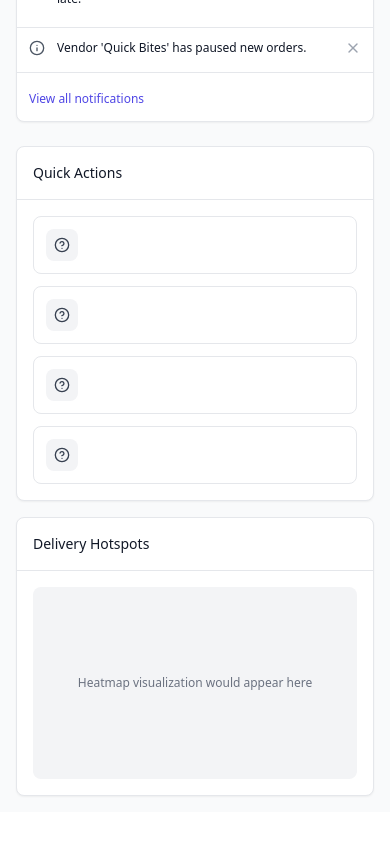
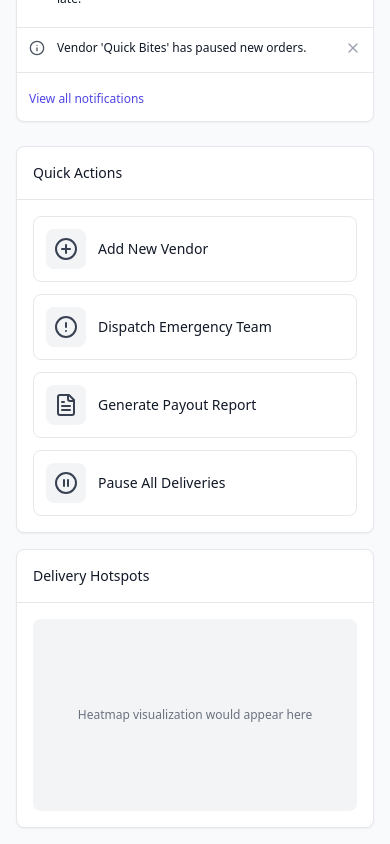
Before and after one commit to sreedhar-98/delivery-management-system, a React (Vite) app: page / in a window 390 px wide. Shown: the part 1006-1850 px from the top of the page. Before the commit the page ends 1818 px from the top, so only its background shows below. Built offline with nearby package versions, Linux system fonts and the light colour scheme; data requests are answered from the project's data file.

Commit message:
updated_code

```diff
--- a/src/components/DeliveryPayouts.jsx
+++ b/src/components/DeliveryPayouts.jsx
@@ -133,7 +133,8 @@ const DeliveryPayouts = () => {
                 <tr key={index} className="hover:bg-gray-50">
                   <td className="px-6 py-4 whitespace-nowrap text-sm font-medium text-gray-900">{payout.driver}</td>
                   <td className="px-6 py-4 whitespace-nowrap text-sm text-gray-900">{payout.deliveries}</td>
-                  <td className="px-6 py-4 whitespace-nowrap text-sm font-medium text-gray-900">${payout.amount.toFixed(2)}</td>
+                  {/* <td className="px-6 py-4 whitespace-nowrap text-sm font-medium text-gray-900">${payout.amount.toFixed(2)}</td> */}
+                  <td className="px-6 py-4 whitespace-nowrap text-sm font-medium text-gray-900">${Number(payout.amount ?? 0).toFixed(2)}</td>
                   <td className="px-6 py-4 whitespace-nowrap text-sm text-gray-900">{payout.period}</td>
                   <td className="px-6 py-4 whitespace-nowrap text-sm text-gray-900">{payout.paymentDate}</td>
                   <td className="px-6 py-4 whitespace-nowrap">
@@ -157,7 +158,7 @@ const DeliveryPayouts = () => {
                     <div className="flex justify-between items-start mb-3">
                         <div>
                             <p className="font-medium text-gray-900">{payout.driver}</p>
-                            <p className="text-sm text-gray-700 font-semibold">${payout.amount.toFixed(2)}</p>
+                            <p className="text-sm text-gray-700 font-semibold">${Number(payout.amount ?? 0).toFixed(2)}</p>
                         </div>
                         <span className={getStatusBadge(payout.status)}>{payout.status}</span>
                     </div>
--- a/src/components/DeliveryShifts.jsx
+++ b/src/components/DeliveryShifts.jsx
@@ -196,7 +196,7 @@ const DeliveryShifts = () => {
           Weekly Schedule
         </h3>
         <div className="space-y-2 mb-4">
-          {weeklySchedule.map((item) => (
+          {Array.isArray(weeklySchedule) && weeklySchedule.map((item) => (
             <div key={item.day} className={`p-3 rounded-md border-l-4 ${item.color} bg-gray-50`}>
               <p className="font-medium text-sm text-gray-800">{item.day}</p>
               <p className="text-xs text-gray-600">{item.shifts}</p>
--- a/src/components/QuickActions.jsx
+++ b/src/components/QuickActions.jsx
@@ -1,7 +1,6 @@
-// File: QuickActions.jsx
 import React, { useEffect } from 'react';
 import { useDispatch, useSelector } from 'react-redux';
-import { Scale, UserX, Megaphone, Shield, HelpCircle } from 'lucide-react';
+import { HelpCircle, PlusCircle, AlertCircle, FileText, PauseCircle } from 'lucide-react';
 import {
   fetchQuickActions,
   selectQuickActions,
@@ -12,10 +11,10 @@ import LoadingSpinner from './common/LoadingSpinner';
 import ErrorMessage from './common/ErrorMessage';
 
 const iconMap = {
-  Scale,
-  UserX,
-  Megaphone,
-  Shield,
+  "Add New Vendor": PlusCircle,
+  "Dispatch Emergency Team": AlertCircle,
+  "Generate Payout Report": FileText,
+  "Pause All Deliveries": PauseCircle,
 };
 
 const QuickActions = () => {
@@ -28,27 +27,9 @@ const QuickActions = () => {
     dispatch(fetchQuickActions());
   }, [dispatch]);
 
-  const getIconStyle = (icon) => {
-    switch (icon) {
-      case 'Scale':
-        return { bg: 'bg-yellow-100', text: 'text-yellow-700' };
-      case 'UserX':
-        return { bg: 'bg-red-100', text: 'text-red-700' };
-      case 'Megaphone':
-        return { bg: 'bg-blue-100', text: 'text-blue-700' };
-      case 'Shield':
-        return { bg: 'bg-green-100', text: 'text-green-700' };
-      default:
-        return { bg: 'bg-gray-100', text: 'text-gray-700' };
-    }
-  };
-
   if (loading) {
     return (
-      <div
-        className="bg-white rounded-lg shadow-sm border border-gray-200 flex items-center justify-center"
-        style={{ minHeight: '200px' }}
-      >
+      <div className="bg-white rounded-lg shadow-sm border border-gray-200 flex items-center justify-center" style={{ minHeight: '200px' }}>
         <LoadingSpinner />
       </div>
     );
@@ -56,10 +37,7 @@ const QuickActions = () => {
 
   if (error) {
     return (
-      <div
-        className="bg-white rounded-lg shadow-sm border border-gray-200 flex items-center justify-center"
-        style={{ minHeight: '200px' }}
-      >
+      <div className="bg-white rounded-lg shadow-sm border border-gray-200 flex items-center justify-center" style={{ minHeight: '200px' }}>
         <ErrorMessage error={error} />
       </div>
     );
@@ -75,36 +53,21 @@ const QuickActions = () => {
 
       <div className="p-4 lg:p-5">
         <div className="grid grid-cols-1 sm:grid-cols-2 gap-3 lg:gap-4">
-          {actions.map((action) => {
-            const Icon = iconMap[action.icon] || HelpCircle;
-
-            // Optional dev warning if icon not found
-            if (!iconMap[action.icon]) {
-              console.warn(
-                `⚠️ Unknown icon "${action.icon}" received from API. Using fallback.`
-              );
-            }
-
-            const { bg, text } = getIconStyle(action.icon);
+          {actions.map((action, index) => {
+            const Icon = iconMap[action.label] || HelpCircle;
 
             return (
               <button
-                key={action.id}
+                key={index}
+                onClick={() => window.location.href = action.action}
                 className="flex items-center p-3 lg:p-4 border border-gray-200 rounded-lg hover:border-gray-300 hover:shadow-sm transition-all"
               >
-                <div
-                  className={`w-8 h-8 lg:w-10 lg:h-10 rounded-lg flex items-center justify-center ${bg}`}
-                >
-                  <Icon className={`w-4 h-4 lg:w-6 lg:h-6 ${text}`} />
+                <div className="w-10 h-10 flex items-center justify-center bg-gray-100 rounded-lg">
+                  <Icon className="w-6 h-6 text-gray-700" />
                 </div>
 
                 <div className="ml-3 text-left">
-                  <h4 className="text-xs lg:text-sm font-medium text-gray-900">
-                    {action.title}
-                  </h4>
-                  <p className="text-xs text-gray-500 mt-1">
-                    {action.description}
-                  </p>
+                  <h4 className="text-sm font-medium text-gray-900">{action.label}</h4>
                 </div>
               </button>
             );
--- a/src/components/StatCard.jsx
+++ b/src/components/StatCard.jsx
@@ -40,11 +40,11 @@ const StatCard = () => {
 
   return (
     <div className="grid grid-cols-1 sm:grid-cols-2 lg:grid-cols-4 gap-4 lg:gap-6">
-      {stats.map((stat) => {
+      {stats.map((stat, index) => {
         const Icon = iconMap[stat.icon] || ShoppingCart;
 
         return (
-          <div key={stat.id} className="bg-white rounded-lg shadow-sm border border-gray-200 p-4 lg:p-6">
+          <div key={stat.id || index} className="bg-white rounded-lg shadow-sm border border-gray-200 p-4 lg:p-6">
             <div className="flex items-center">
               <div className="w-10 h-10 lg:w-11 lg:h-11 rounded-full flex items-center justify-center bg-indigo-100">
                 <Icon className="w-5 h-5 text-indigo-600" />
--- a/src/services/api.js
+++ b/src/services/api.js
@@ -15,7 +15,7 @@ const api = axios.create({
 // Request interceptor for logging and auth
 api.interceptors.request.use(
   (config) => {
-    console.log(`Making ${config.method?.toUpperCase()} request to ${config.url}`);
+    // console.log(`Making ${config.method?.toUpperCase()} request to ${config.url}`);
     return config;
   },
   (error) => {
@@ -27,7 +27,7 @@ api.interceptors.request.use(
 // Response interceptor for error handling
 api.interceptors.response.use(
   (response) => {
-    console.log(`Response received from ${response.config.url}:`, response.status);
+    // console.log(`Response received from ${response.config.url}:`, response.status);
     return response;
   },
   (error) => {
```
